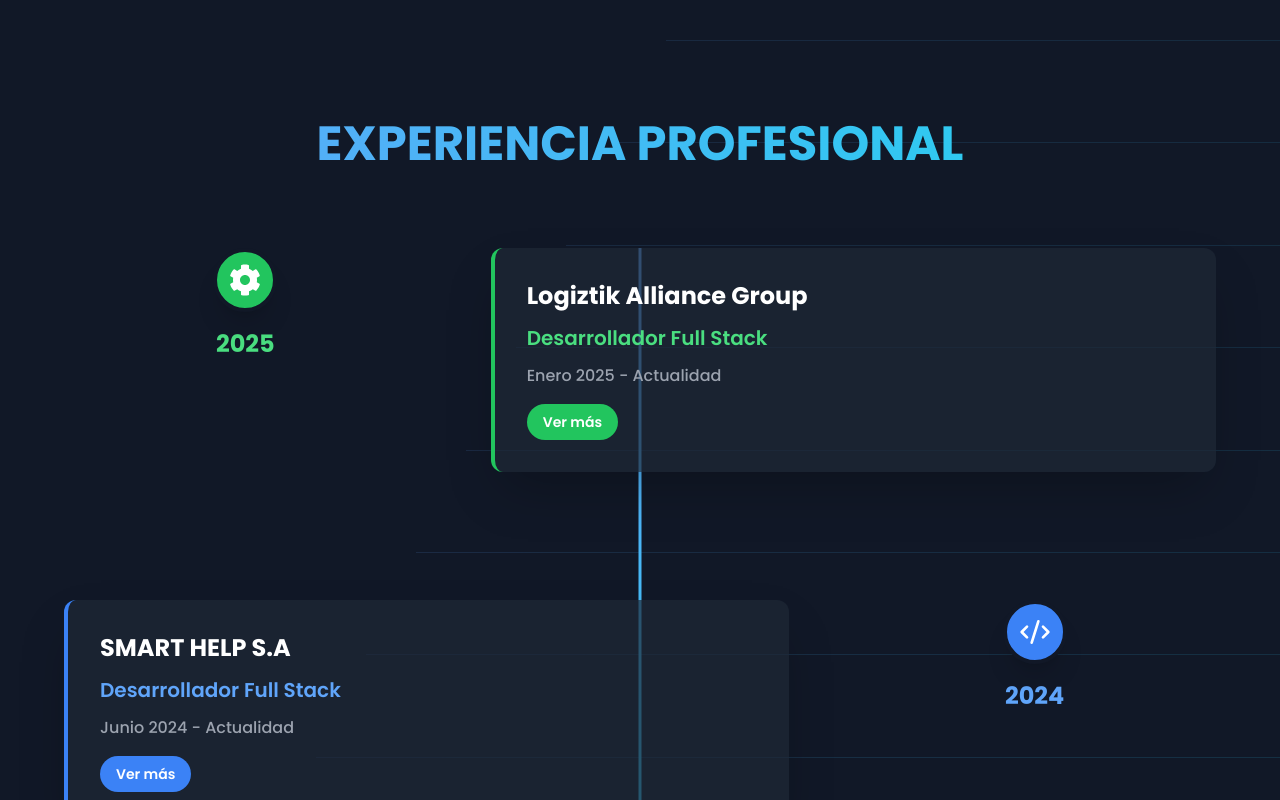
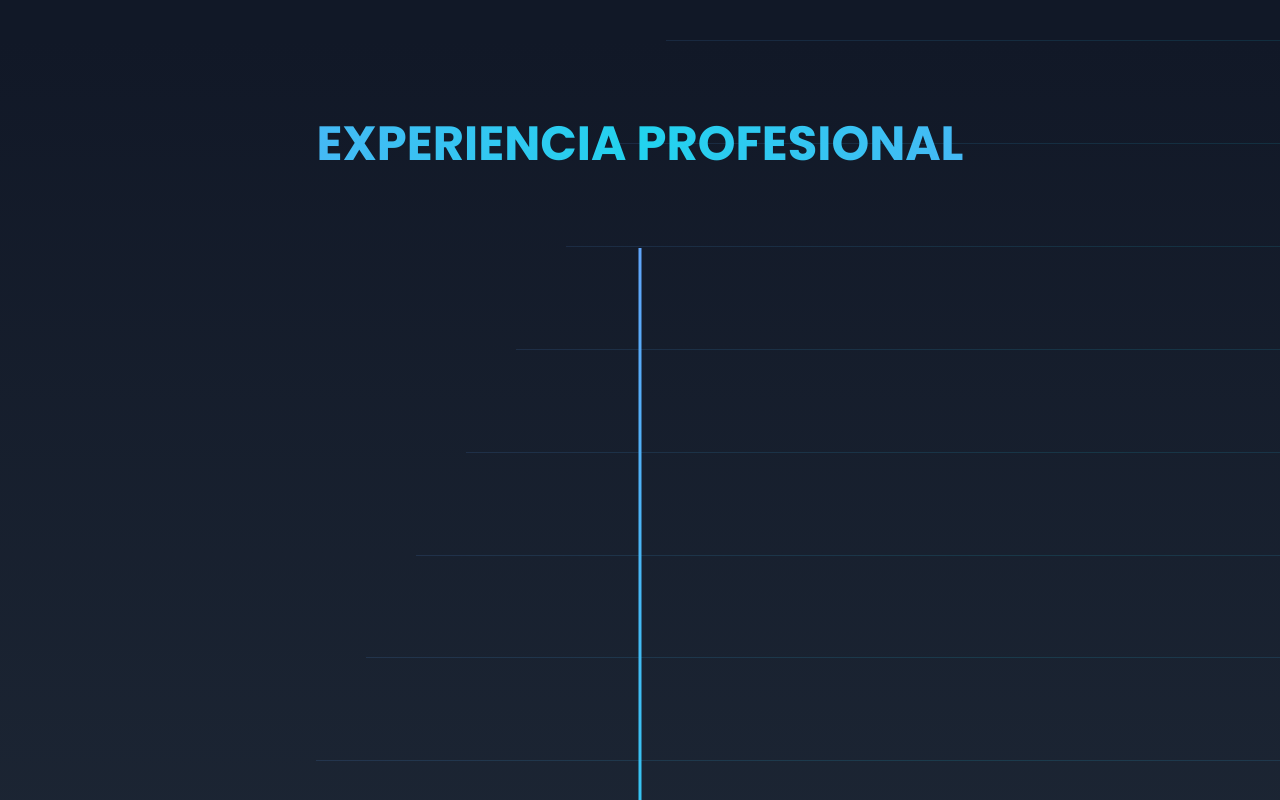
Before and after one commit to Paulfriki55/portafolio-sanchez, a Next.js app in the folder curriculum-sanchez-paul/: page / in a window 1280 px wide. Shown: the part 2040-2840 px from the top of the page. Built offline with nearby package versions, Linux system fonts and the light colour scheme.

Commit message:
implementacion gsap

```diff
--- a/curriculum-sanchez-paul/components/Experience.tsx
+++ b/curriculum-sanchez-paul/components/Experience.tsx
@@ -4,6 +4,10 @@
 import { useState, useRef, useEffect } from 'react'
 import { Code2, Database, LineChart, Smartphone, CheckCircle2 } from 'lucide-react'
 import { FaCog } from "react-icons/fa"
+import gsap from 'gsap'
+import { ScrollTrigger } from 'gsap/ScrollTrigger'
+
+gsap.registerPlugin(ScrollTrigger)
 
 const Experience = () => {
   const experiences = [
@@ -97,43 +101,114 @@
   const [activeIndex, setActiveIndex] = useState<number | null>(null);
   const timelineRef = useRef<HTMLDivElement>(null);
   const controls = useAnimation();
+  const experienceCardsRef = useRef<(HTMLDivElement | null)[]>([]);
+  const titleRef = useRef<HTMLHeadingElement>(null);
 
   useEffect(() => {
-    const timelineElement = timelineRef.current;
-    if (timelineElement) {
-      const observer = new IntersectionObserver(
-        ([entry]) => {
-          if (entry.isIntersecting) {
-            controls.start("visible");
-            observer.unobserve(timelineElement); // Stop observing after animation starts
+    // Animación del título con efecto de brillo
+    gsap.fromTo(titleRef.current,
+      {
+        y: -100,
+        opacity: 0,
+        scale: 0.5,
+        filter: "blur(10px)"
+      },
+      {
+        y: 0,
+        opacity: 1,
+        scale: 1,
+        filter: "blur(0px)",
+        duration: 1.2,
+        ease: "elastic.out(1, 0.3)"
+      }
+    );
+
+    // Animación mejorada de las tarjetas de experiencia
+    experienceCardsRef.current.forEach((card, index) => {
+      if (card) {
+        gsap.fromTo(card,
+          {
+            x: index % 2 === 0 ? -100 : 100,
+            opacity: 0,
+            rotation: index % 2 === 0 ? -10 : 10,
+            filter: "blur(5px)"
+          },
+          {
+            x: 0,
+            opacity: 1,
+            rotation: 0,
+            filter: "blur(0px)",
+            duration: 1.2,
+            ease: "back.out(1.7)",
+            scrollTrigger: {
+              trigger: card,
+              start: "top bottom-=100",
+              toggleActions: "play none none reverse"
+            }
           }
-        },
-        { threshold: 0.2 } // Trigger when 20% of the timeline is visible
-      );
-      observer.observe(timelineElement);
-    }
-  }, [controls]);
+        );
+      }
+    });
 
+    // Animación mejorada de la línea de tiempo
+    gsap.fromTo(".timeline-line",
+      {
+        scaleY: 0,
+        opacity: 0,
+        filter: "blur(5px)"
+      },
+      {
+        scaleY: 1,
+        opacity: 1,
+        filter: "blur(0px)",
+        duration: 1.5,
+        ease: "power2.out",
+        scrollTrigger: {
+          trigger: ".timeline-line",
+          start: "top center",
+          end: "bottom center"
+        }
+      }
+    );
 
-  const timelineVariants = {
-    hidden: { opacity: 0, y: 50 },
-    visible: { opacity: 1, y: 0, transition: { duration: 1, staggerChildren: 0.3 } },
-  };
+    // Animación mejorada de los iconos
+    experienceCardsRef.current.forEach((card, index) => {
+      if (card) {
+        const icon = card.querySelector('.experience-icon');
+        if (icon) {
+          gsap.fromTo(icon,
+            {
+              scale: 0,
+              rotation: -180,
+              filter: "blur(5px)"
+            },
+            {
+              scale: 1,
+              rotation: 0,
+              filter: "blur(0px)",
+              duration: 1,
+              ease: "elastic.out(1, 0.3)",
+              delay: index * 0.2,
+              scrollTrigger: {
+                trigger: icon,
+                start: "top bottom-=100"
+              }
+            }
+          );
+        }
+      }
+    });
 
-  const experienceItemVariants = {
-    hidden: { opacity: 0, y: 20 },
-    visible: { opacity: 1, y: 0, transition: { duration: 0.5 } },
-  };
-
+  }, []);
 
   return (
-    <section className="relative py-20 px-4 bg-gray-900 text-white overflow-hidden">
-      {/* Existing animated background */}
+    <section id="experience" className="relative py-20 px-4 bg-gradient-to-b from-gray-900 via-gray-800 to-gray-900 text-white overflow-hidden">
+      {/* Fondo animado mejorado */}
       <div className="absolute inset-0 opacity-20">
         {[...Array(20)].map((_, i) => (
           <motion.div
             key={i}
-            className="absolute h-[1px] w-full bg-gradient-to-r from-blue-400 to-cyan-400"
+            className="absolute h-[1px] w-full bg-gradient-to-r from-blue-400 via-cyan-400 to-blue-400"
             style={{ top: `${i * 5}%` }}
             animate={{
               x: [-1000, 1000],
@@ -151,10 +226,8 @@
 
       <div className="max-w-6xl mx-auto relative z-10">
         <motion.h2
-          initial={{ opacity: 0, y: -20 }}
-          animate={{ opacity: 1, y: 0 }}
-          transition={{ duration: 0.5 }}
-          className="text-5xl font-bold mb-20 text-center bg-clip-text text-transparent bg-gradient-to-r from-blue-400 to-cyan-400"
+          ref={titleRef}
+          className="text-5xl font-bold mb-20 text-center bg-clip-text text-transparent bg-gradient-to-r from-blue-400 via-cyan-400 to-blue-400"
         >
           EXPERIENCIA PROFESIONAL
         </motion.h2>
@@ -162,49 +235,53 @@
         <motion.div
           ref={timelineRef}
           className="relative"
-          variants={timelineVariants}
-          initial="hidden"
-          animate={controls}
         >
-          {/* Enhanced timeline line */}
-          <div className="absolute left-0 md:left-1/2 transform md:-translate-x-1/2 h-full w-[3px] bg-gradient-to-b from-blue-400 via-cyan-400 to-blue-400"></div>
+          {/* Línea de tiempo mejorada */}
+          <div className="timeline-line absolute left-0 md:left-1/2 transform md:-translate-x-1/2 h-full w-[3px] bg-gradient-to-b from-blue-400 via-cyan-400 to-blue-400 shadow-lg shadow-cyan-500/20"></div>
 
           <div className="relative">
             {experiences.map((exp, index) => (
               <motion.div
                 key={index}
-                variants={experienceItemVariants}
+                ref={el => experienceCardsRef.current[index] = el}
                 className={`mb-20 md:mb-32 flex flex-col ${
                   index % 2 === 0 ? 'md:flex-row' : 'md:flex-row-reverse'
                 } gap-8 md:gap-16 items-center md:items-start`}
               >
-                {/* Enhanced year and icon container */}
+                {/* Contenedor de año e icono mejorado */}
                 <div className="relative flex md:w-1/3 justify-center md:justify-end items-center flex-col">
                   <motion.div
-                    className={`w-16 h-16 rounded-full ${exp.color} border-4 border-gray-900 shadow-xl flex items-center justify-center z-10 relative`}
-                    whileHover={{ scale: 1.15 }}
+                    className={`experience-icon w-16 h-16 rounded-full ${exp.color} border-4 border-gray-900 shadow-xl flex items-center justify-center z-10 relative backdrop-blur-sm`}
+                    whileHover={{
+                      scale: 1.15,
+                      boxShadow: "0 0 20px rgba(6, 182, 212, 0.5)"
+                    }}
                     transition={{ duration: 0.3 }}
                   >
                     <exp.icon className="text-white w-8 h-8" />
                   </motion.div>
-                  <div className={`mt-4 text-2xl font-bold ${exp.textColor}`}>
+                  <div className={`mt-4 text-2xl font-bold ${exp.textColor} drop-shadow-lg`}>
                     {exp.year}
                   </div>
                 </div>
 
-                {/* Enhanced content card */}
+                {/* Tarjeta de contenido mejorada */}
                 <div className="relative md:w-2/3">
                   <motion.div
-                    className={`bg-gray-800/70 p-8 rounded-xl border-l-4 ${exp.borderColor} shadow-2xl hover:shadow-cyan-500/20 transition-all duration-300`}
-                    whileHover={{ scale: 1.02, translateY: -5 }}
+                    className={`bg-gray-800/40 backdrop-blur-md p-8 rounded-xl border-l-4 ${exp.borderColor} shadow-2xl hover:shadow-cyan-500/20 transition-all duration-300 border border-gray-700/50`}
+                    whileHover={{
+                      scale: 1.02,
+                      translateY: -5,
+                      boxShadow: "0 10px 30px -10px rgba(6, 182, 212, 0.3)"
+                    }}
                   >
-                    <h3 className="text-2xl font-bold text-white mb-3">{exp.company}</h3>
+                    <h3 className="text-2xl font-bold text-white mb-3 bg-clip-text text-transparent bg-gradient-to-r from-white to-gray-300">{exp.company}</h3>
                     <h4 className={`text-xl ${exp.textColor} font-semibold mb-3`}>{exp.position}</h4>
                     <p className="text-gray-400 mb-4 font-medium">{exp.period}</p>
 
                     <motion.button
                       onClick={() => setActiveIndex(activeIndex === index ? null : index)}
-                      className={`text-sm px-4 py-2 rounded-full ${exp.color} text-white hover:opacity-90 transition-colors duration-200 font-semibold`}
+                      className={`text-sm px-6 py-2 rounded-full ${exp.color} text-white hover:opacity-90 transition-all duration-200 font-semibold shadow-lg hover:shadow-cyan-500/30`}
                       whileHover={{ scale: 1.05 }}
                       whileTap={{ scale: 0.95 }}
                     >
@@ -225,7 +302,7 @@
                             initial={{ opacity: 0, x: -20 }}
                             animate={{ opacity: 1, x: 0 }}
                             transition={{ delay: i * 0.1 }}
-                            className="flex items-start gap-3 group"
+                            className="flex items-start gap-3 group hover:bg-gray-700/30 p-2 rounded-lg transition-colors duration-200"
                           >
                             <CheckCircle2 className={`mt-1 flex-shrink-0 ${exp.textColor} group-hover:scale-110 transition-transform duration-200`} />
                             <span className="text-gray-300 group-hover:text-white transition-colors duration-200">{resp}</span>
--- a/curriculum-sanchez-paul/package.json
+++ b/curriculum-sanchez-paul/package.json
@@ -19,6 +19,7 @@
     "clsx": "^2.1.1",
     "curriculum-sanchez-paul": "file:",
     "framer-motion": "^11.13.1",
+    "gsap": "^3.13.0",
     "lucide-react": "^0.468.0",
     "next": "^14.2.23",
     "react": "^18",
```
Also changed, not shown: 1 other file (tests, documents, lock files or other folders).
